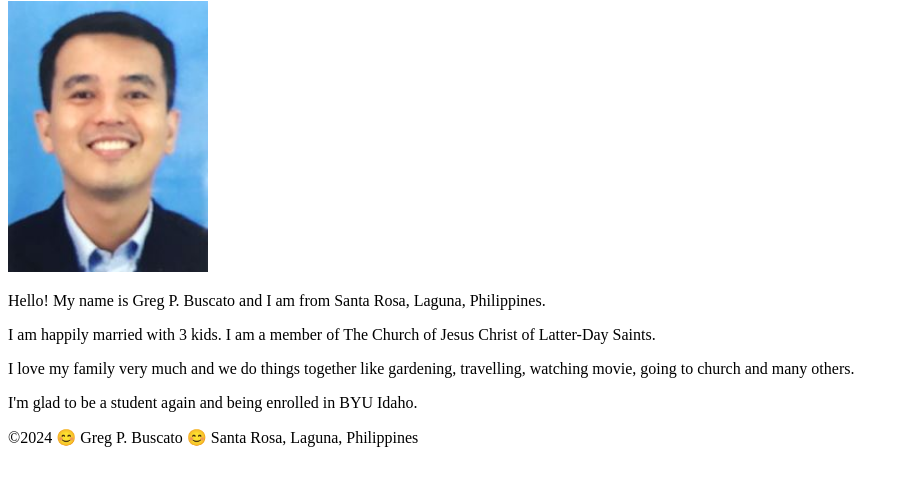
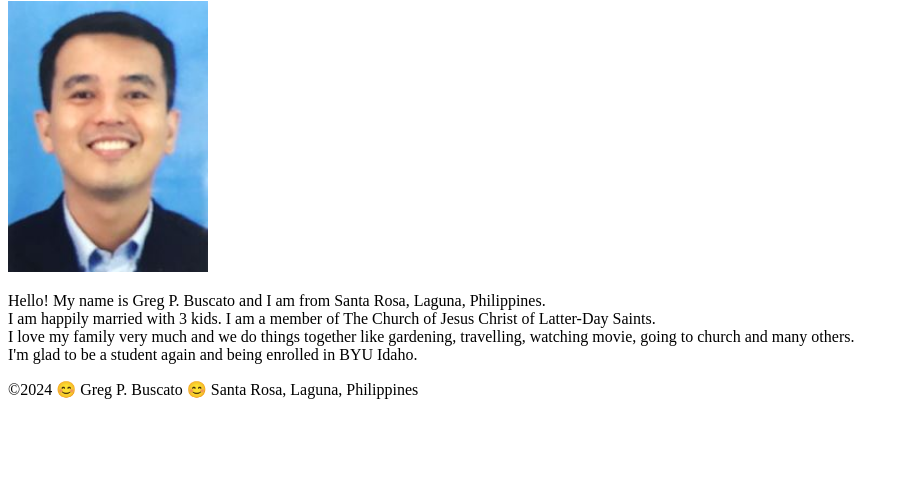
Before and after one commit to gregpbuscato/wdd130, a plain HTML site: page index.html in a window 1280 px wide. Shown: the part 105-590 px from the top of the page, without its empty margins (0-909 px from the left). Drawn offline with Linux system fonts and the light colour scheme.

Commit message:
updated paragraphs

```diff
--- a/index.html
+++ b/index.html
@@ -16,10 +16,10 @@
     <main>
         <h1>Greg P. Buscato | WWD 130</h1>
         <img src="./images/profile.JPG" alt="Hello, my name is Greg P. Buscato" width="200">
-        <p>Hello! My name is Greg P. Buscato and I am from Santa Rosa, Laguna, Philippines.</p>
-        <p>I am happily married with 3 kids. I am a member of The Church of Jesus Christ of Latter-Day Saints.</p>
-        <p>I love my family very much and we do things together like gardening, travelling, watching movie, going to church and many others.</p>
-        <p>I'm glad to be a student again and being enrolled in BYU Idaho.</p>
+        <p>Hello! My name is Greg P. Buscato and I am from Santa Rosa, Laguna, Philippines.
+        <br>I am happily married with 3 kids. I am a member of The Church of Jesus Christ of Latter-Day Saints.
+        <br>I love my family very much and we do things together like gardening, travelling, watching movie, going to church and many others.
+        <br>I'm glad to be a student again and being enrolled in BYU Idaho.</p>
     </main>
     <footer>
         <p>©2024 😊 Greg P. Buscato 😊 Santa Rosa, Laguna, Philippines</p>
```
